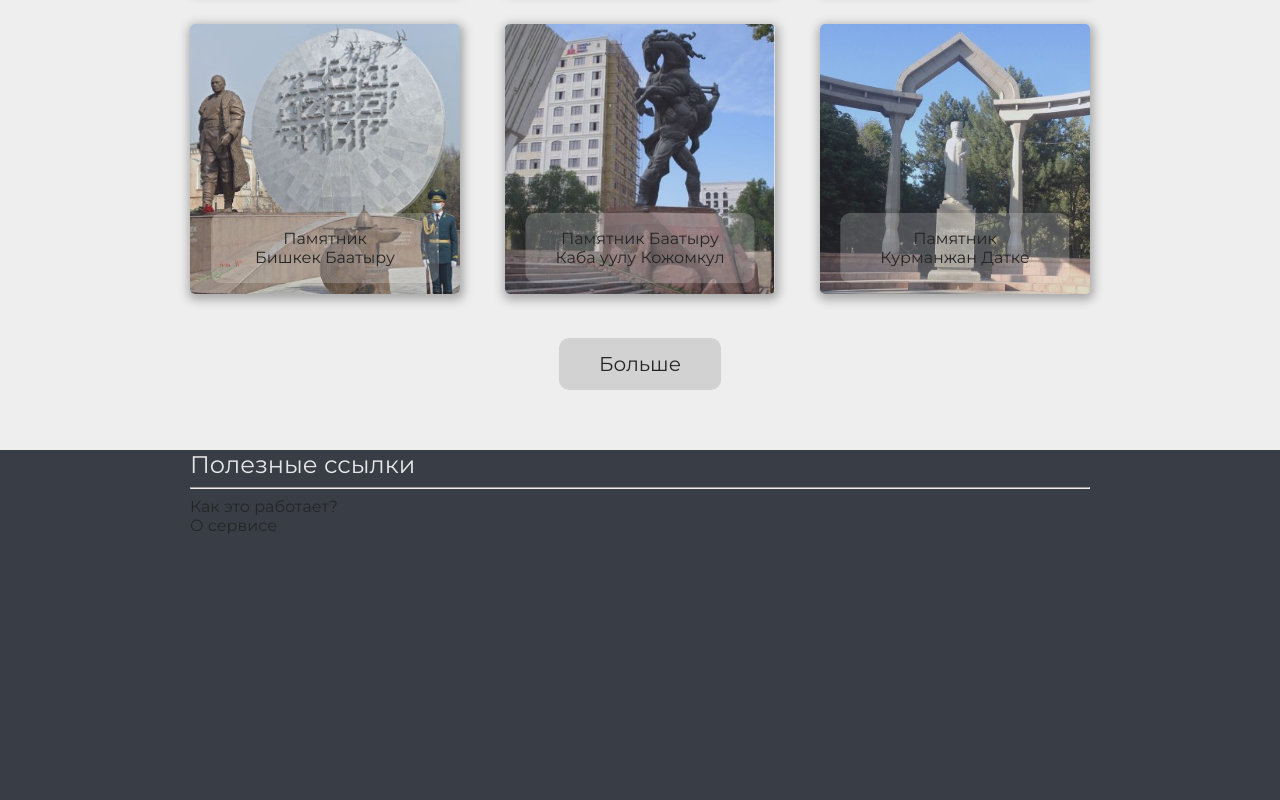
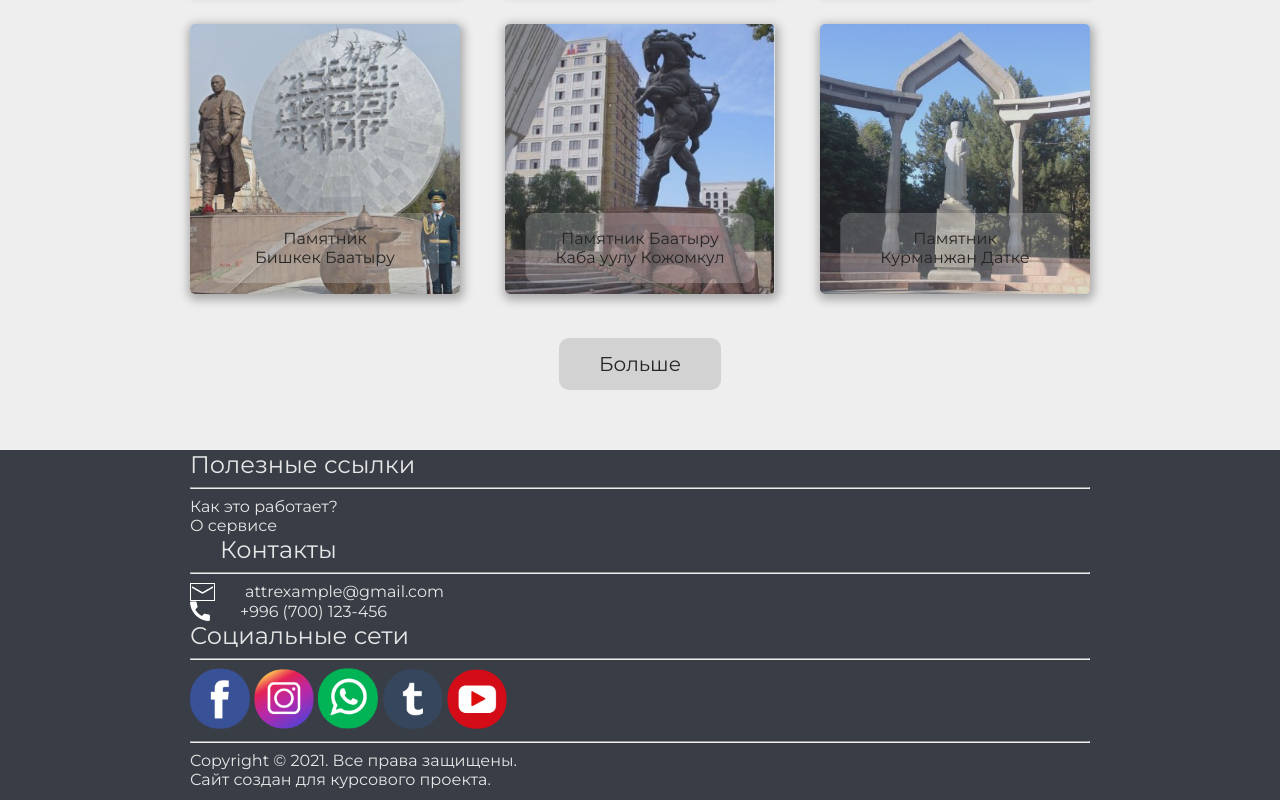
Before and after one commit to ErmekZhumagulov/course-project, a plain HTML site: page index.html in a window 1280 px wide. Shown: the part 1098-1898 px from the top of the page. Drawn offline with Linux system fonts and the light colour scheme.

Commit message:
adding all elements in footer section

```diff
--- a/index.html
+++ b/index.html
@@ -127,10 +127,38 @@
                 <div class="usefull-links">
                     <p class="heading-text-1">Полезные ссылки</p>
                     <hr>
-                    <p>Как это работает?</p>
-                    <p>О сервисе</p>
+                    <a href="#"><p class="linkis">Как это работает?</p></a>
+                    <a href="#"><p class="linkis">О сервисе</p></a>
+                </div>
+                <div class="contacts">
+                    <p class="heading-text-2">Контакты</p>
+                    <hr>
+                    <div class="mailof">
+                        <img src="images/mail.png" alt="mail" width="25px">
+                        <p>attrexample@gmail.com</p>
+                    </div>
+                    <div class="telof">
+                        <img src="images/phone.png" alt="tel" width="20px">
+                        <p>+996 (700) 123-456</p>
+                    </div>
+                </div>
+                <div class="social-media">
+                    <p class="heading-text-3">Социальные сети</p>
+                    <hr>
+                    <div class="soc-icons">
+                        <a href="#"><img src="images/fb.png" alt="fb" width="60px"></a>
+                        <a href="#"><img src="images/ig.png" alt="ig" width="60px"></a>
+                        <a href="#"><img src="images/wu.png" alt="wu" width="60px"></a>
+                        <a href="#"><img src="images/tg.png" alt="tg" width="60px"></a>
+                        <a href="#"><img src="images/yt.png" alt="yt" width="60px"></a>
+                    </div>
                 </div>
             </div>
+            <hr>
+            <p class="last-text">
+                Copyright © 2021. Все права защищены.<br>
+                Сайт создан для курсового проекта.
+            </p>
         </div>
     </footer>
 
--- a/style.css
+++ b/style.css
@@ -379,3 +379,31 @@ nav {
     color: rgb(230, 230, 230);
     font-size: 24px;
 }
+
+.linkis {
+    color: rgb(230, 230, 230);
+}
+
+.contacts p {
+    color: rgb(230, 230, 230);
+    padding-left: 30px;
+}
+
+.heading-text-2 {
+    color: rgb(230, 230, 230);
+    font-size: 24px;
+}
+
+.mailof, .telof {
+    display: flex;
+    align-items: center;
+}
+
+.heading-text-3 {
+    color: rgb(230, 230, 230);
+    font-size: 24px;
+}
+
+.last-text {
+    color: rgb(230, 230, 230);
+}
```
